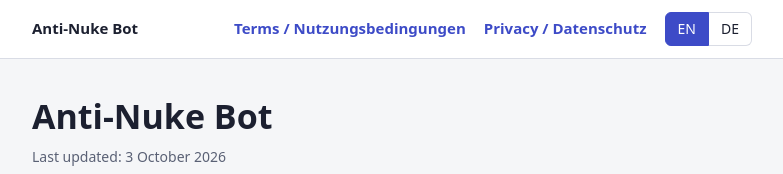
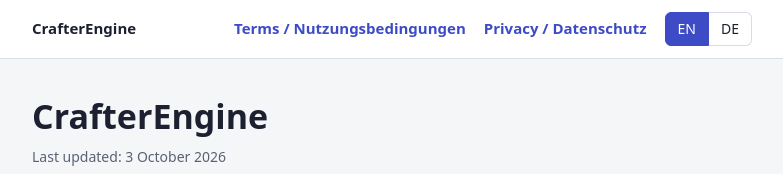
Before and after one commit to ConsoleCrafter/Nutzungsbedingungen, a plain HTML site: page index.html in a window 1280 px wide. Shown: the top 174 px of the page, without its empty margins (248-1031 px from the left). Drawn offline with Linux system fonts and the light colour scheme.

Commit message:
Update index.html

```diff
--- a/index.html
+++ b/index.html
@@ -3,7 +3,7 @@
 <head>
 <meta charset="utf-8">
 <meta name="viewport" content="width=device-width, initial-scale=1">
-<title>Anti-Nuke Bot – Terms of Service &amp; Privacy Policy</title>
+<title>CrafterEngine – Terms of Service &amp; Privacy Policy</title>
 <style>
 :root{--bg:#f5f6f8;--fg:#1c2030;--muted:#5a6175;--line:#d9dce5;--accent:#3d4bc7;--panel:#fff}
 @media (prefers-color-scheme:dark){:root{--bg:#14161d;--fg:#e4e6ee;--muted:#9aa1b5;--line:#2c3040;--accent:#8c97ff;--panel:#1b1e28}}
@@ -35,7 +35,7 @@ body.lang-de .de{display:block}body.lang-de .en{display:none}
 <body>
 <header>
   <div class="bar">
-    <strong>Anti-Nuke Bot</strong>
+    <strong>CrafterEngine</strong>
     <a href="#terms">Terms / Nutzungsbedingungen</a>
     <a href="#privacy">Privacy / Datenschutz</a>
     <span class="lang" role="group" aria-label="Language">
@@ -45,7 +45,7 @@ body.lang-de .de{display:block}body.lang-de .en{display:none}
 </header>
 
 <main>
-<h1>Anti-Nuke Bot</h1>
+<h1>CrafterEngine</h1>
 <p class="meta en">Last updated: 3 October 2026</p>
 <p class="meta de">Stand: 03.10.2026</p>
 <p class="en">Anti-Nuke is a Discord bot for server protection and moderation: it detects mass bans, kicks, timeouts, channel deletions, unauthorized webhooks and bots, filters insults, and writes a moderation log. Operated by <span class="todo">[YOUR NAME]</span>, contact: <span class="todo">[YOUR E-MAIL]</span>.</p>
```
